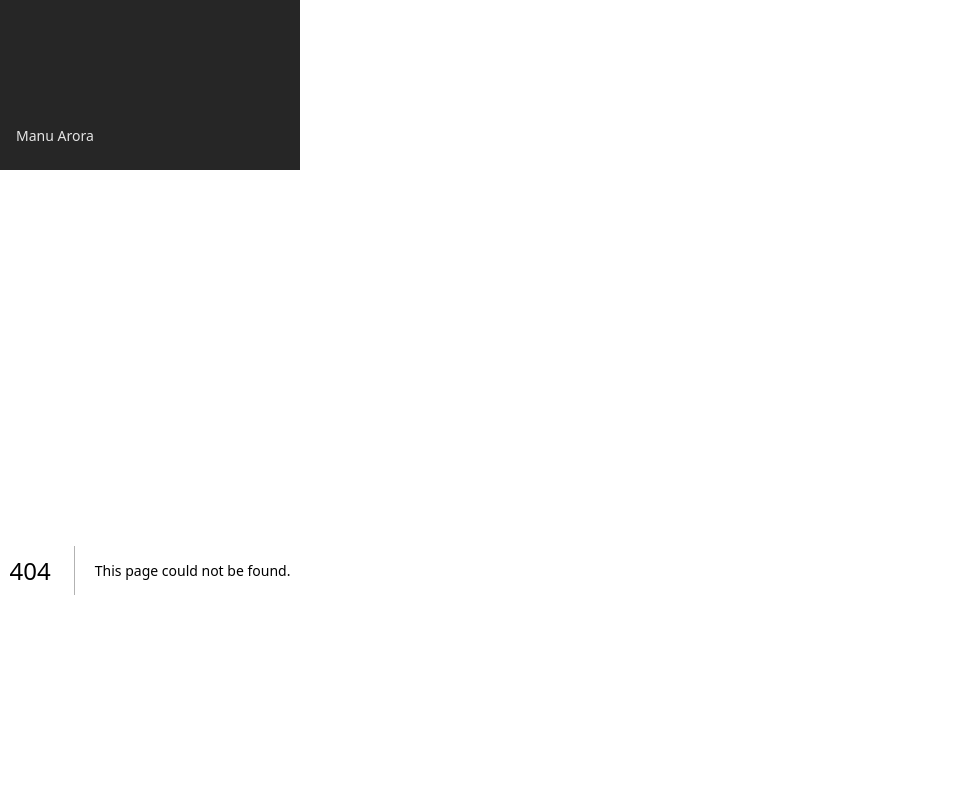
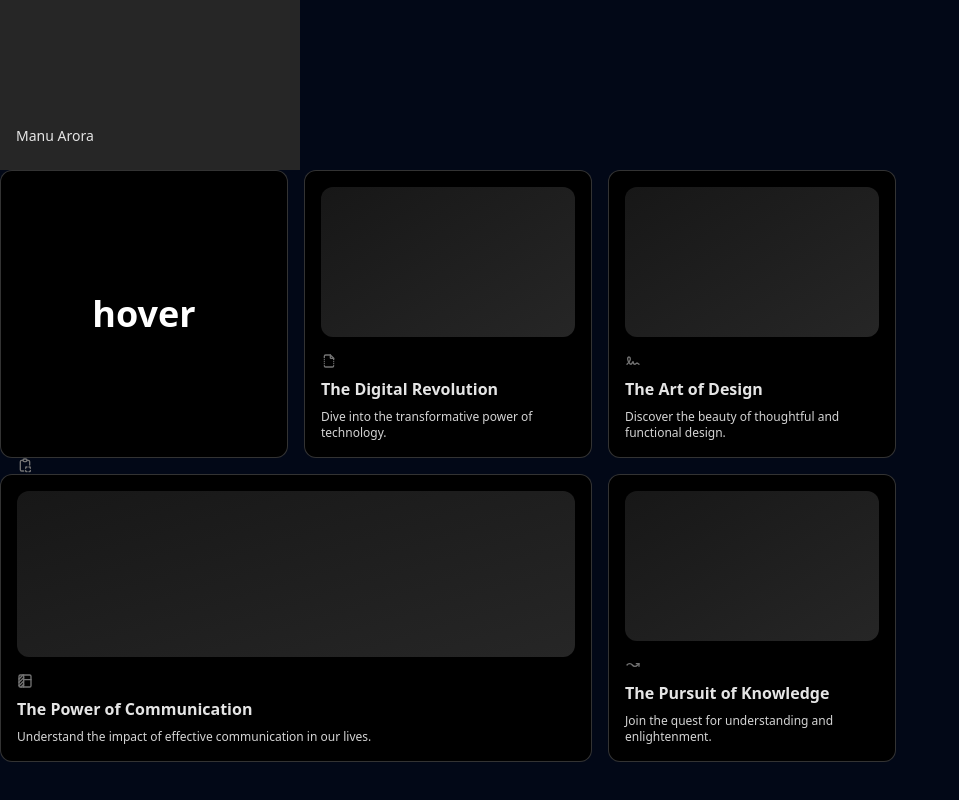
Before and after one commit to sftCommunity/frontend_typezt, a Next.js app: page /profile in a window 1280 px wide. Before the commit this address had no page. Shown: the part 630-1430 px from the top of the page, without its empty margins (0-959 px from the left). After the commit the page ends 1392 px from the top, so only its background shows below. Built offline with nearby package versions, Linux system fonts and the light colour scheme.

Commit message:
feat: add Profile component with BentoGrid layout and EvervaultCard integration

```diff
--- /dev/null
+++ b/src/app/(dashboard)/profile/page.tsx
@@ -0,0 +1,81 @@
+import { BentoGrid, BentoGridItem, EvervaultCard } from '@/components';
+import {
+	IconArrowWaveRightUp,
+	IconBoxAlignRightFilled,
+	IconBoxAlignTopLeft,
+	IconClipboardCopy,
+	IconFileBroken,
+	IconSignature,
+	IconTableColumn,
+} from '@tabler/icons-react';
+
+const Skeleton = () => (
+	<div className='flex flex-1 w-full h-full min-h-[6rem] rounded-xl bg-gradient-to-br from-neutral-200 dark:from-neutral-900 dark:to-neutral-800 to-neutral-100'></div>
+);
+
+const items = [
+	{
+		title: 'The Dawn of Innovation',
+		description: 'Explore the birth of groundbreaking ideas and inventions.',
+		header: <EvervaultCard text='hover' />,
+		icon: <IconClipboardCopy className='h-4 w-4 text-neutral-500' />,
+	},
+	{
+		title: 'The Digital Revolution',
+		description: 'Dive into the transformative power of technology.',
+		header: <Skeleton />,
+		icon: <IconFileBroken className='h-4 w-4 text-neutral-500' />,
+	},
+	{
+		title: 'The Art of Design',
+		description: 'Discover the beauty of thoughtful and functional design.',
+		header: <Skeleton />,
+		icon: <IconSignature className='h-4 w-4 text-neutral-500' />,
+	},
+	{
+		title: 'The Power of Communication',
+		description: 'Understand the impact of effective communication in our lives.',
+		header: <Skeleton />,
+		icon: <IconTableColumn className='h-4 w-4 text-neutral-500' />,
+	},
+	{
+		title: 'The Pursuit of Knowledge',
+		description: 'Join the quest for understanding and enlightenment.',
+		header: <Skeleton />,
+		icon: <IconArrowWaveRightUp className='h-4 w-4 text-neutral-500' />,
+	},
+];
+
+export default function Profile() {
+	return (
+		<section>
+			<BentoGrid className='max-w-4xl mx-auto'>
+				{items.map((item, i) => (
+					<BentoGridItem
+						key={i}
+						title={item.title}
+						description={item.description}
+						header={item.header}
+						icon={item.icon}
+						className={i === 3 || i === 6 ? 'md:col-span-2' : ''}
+					/>
+				))}
+			</BentoGrid>
+			{/* <div className='border border-black/[0.2] dark:border-white/[0.2] flex flex-col items-start max-w-sm mx-auto p-4 relative h-[30rem]'>
+				<Icon className='absolute h-6 w-6 -top-3 -left-3 dark:text-white text-black' />
+				<Icon className='absolute h-6 w-6 -bottom-3 -left-3 dark:text-white text-black' />
+				<Icon className='absolute h-6 w-6 -top-3 -right-3 dark:text-white text-black' />
+				<Icon className='absolute h-6 w-6 -bottom-3 -right-3 dark:text-white text-black' />
+
+				<EvervaultCard text='hover' />
+
+				<h2 className='dark:text-white text-black mt-4 text-sm font-light'>
+					Hover over this card to reveal an awesome effect. Running out of copy here.
+				</h2>
+				<p className='text-sm border font-light dark:border-white/[0.2] border-black/[0.2] rounded-full mt-4 text-black dark:text-white px-2 py-0.5'>
+					Watch me hover
+				</p>
+			</div> */}
+		</section>
+	);
+}
```
